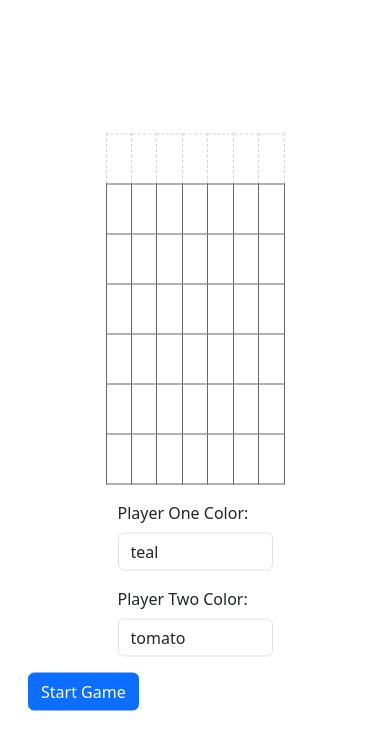
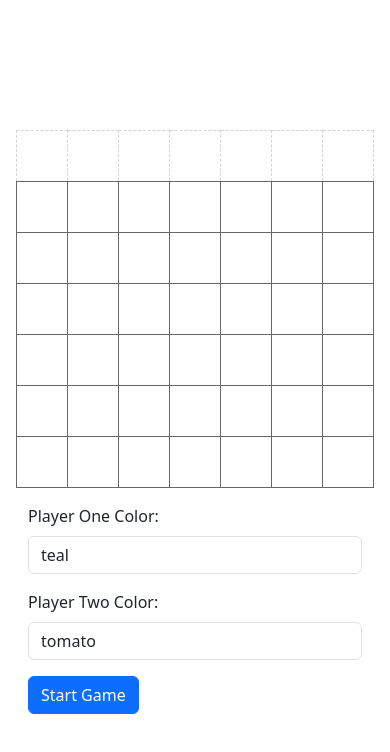
Before and after one commit to justanindieguy/advanced-javascript, a plain HTML site: page Object-Oriented-JavaScript/connect-four-oo/index.html in a window 390 px wide. Drawn offline with nearby package versions, Linux system fonts and the light colour scheme.

Commit message:
add breakpoints for responsive design

```diff
--- a/Object-Oriented-JavaScript/connect-four-oo/index.html
+++ b/Object-Oriented-JavaScript/connect-four-oo/index.html
@@ -19,7 +19,10 @@
     >
       <div class="container mb-3">
         <div class="row justify-content-center">
-          <div class="col-6 p-0" style="aspect-ratio: 1 / 1">
+          <div
+            class="col-sm-10 col-lg-8 col-xl-6 p-0"
+            style="aspect-ratio: 1 / 1"
+          >
             <table id="board" class="w-100 h-100"></table>
           </div>
         </div>
@@ -27,7 +30,7 @@
 
       <form id="start=game" class="container">
         <div class="row mb-3 justify-content-center">
-          <div class="col-6">
+          <div class="col-sm-10 col-lg-8 col-xl-6">
             <label for="p1-color" class="form-label">Player One Color:</label>
             <input
               id="p1-color"
@@ -41,7 +44,7 @@
         </div>
 
         <div class="row mb-3 justify-content-center">
-          <div class="col-6">
+          <div class="col-sm-10 col-lg-8 col-xl-6">
             <label for="p2-color" class="form-label">Player Two Color:</label>
             <input
               id="p2-color"
@@ -55,7 +58,7 @@
         </div>
 
         <div class="row">
-          <div class="col offset-md-3">
+          <div class="col-12 offset-sm-1 offset-lg-2 offset-xl-3">
             <button
               type="submit"
               id="start-btn"
```
